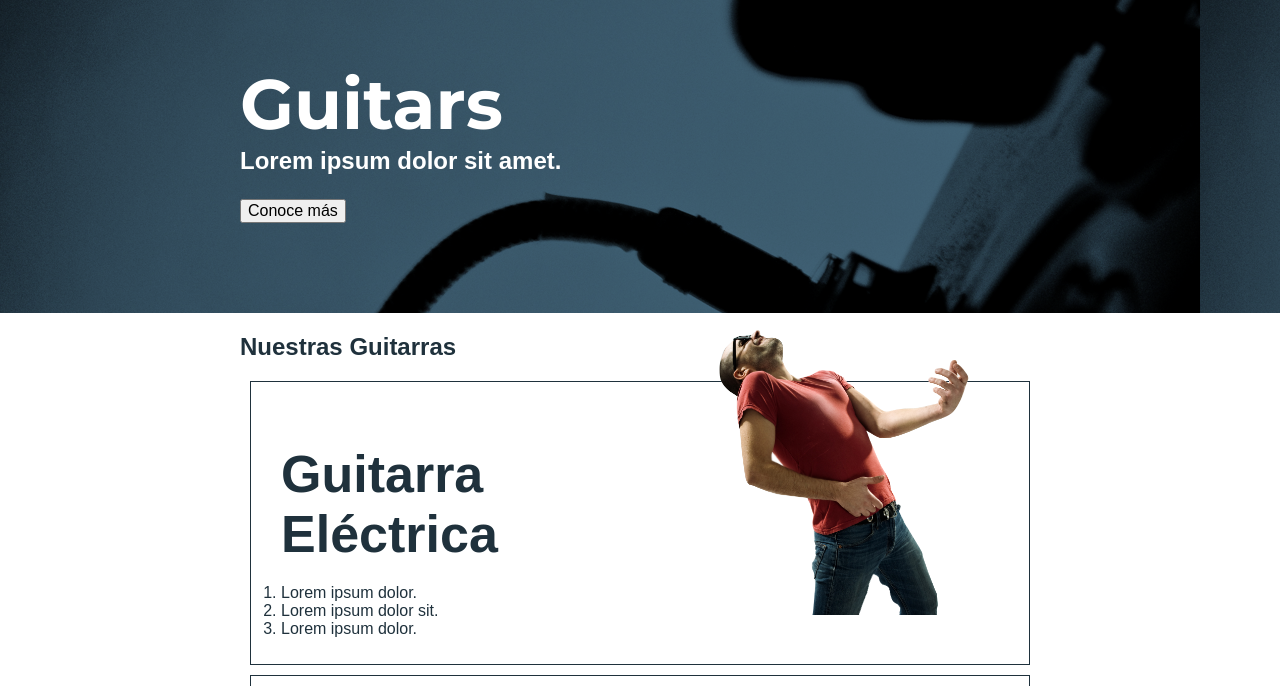
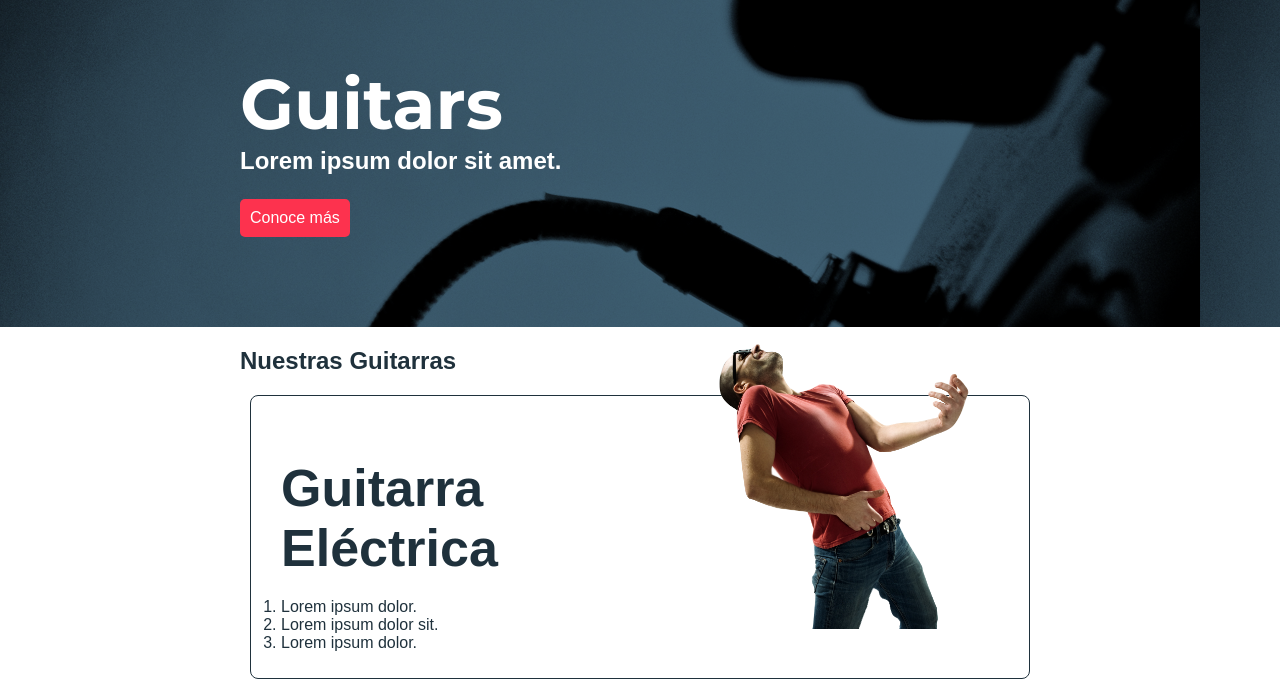
Before and after one commit to raulnabarret/HTMLCSS, a plain HTML site: page Invie/index.html in a window 1280 px wide. Shown: the part 102-788 px from the top of the page. Drawn offline with Linux system fonts and the light colour scheme; a web font is replaced by a local one.

Commit message:
Agregar border redondeados a contenedores y a botón

```diff
--- a/Invie/css/styles.css
+++ b/Invie/css/styles.css
@@ -52,6 +52,11 @@ body {
 }
 
 .cover button {
+	border: none;
+	border-radius: 5px;
+	background: #fd324e;
+	color: #fff;
+	padding: 10px;
 	margin-bottom: 70px;
 }
 
@@ -63,6 +68,7 @@ body {
   margin: 10px;
   padding: 10px;
   border: 1px solid #1F313C;
+  border-radius: 8px;
 }
 
 .gallery-element-image-right {
```
